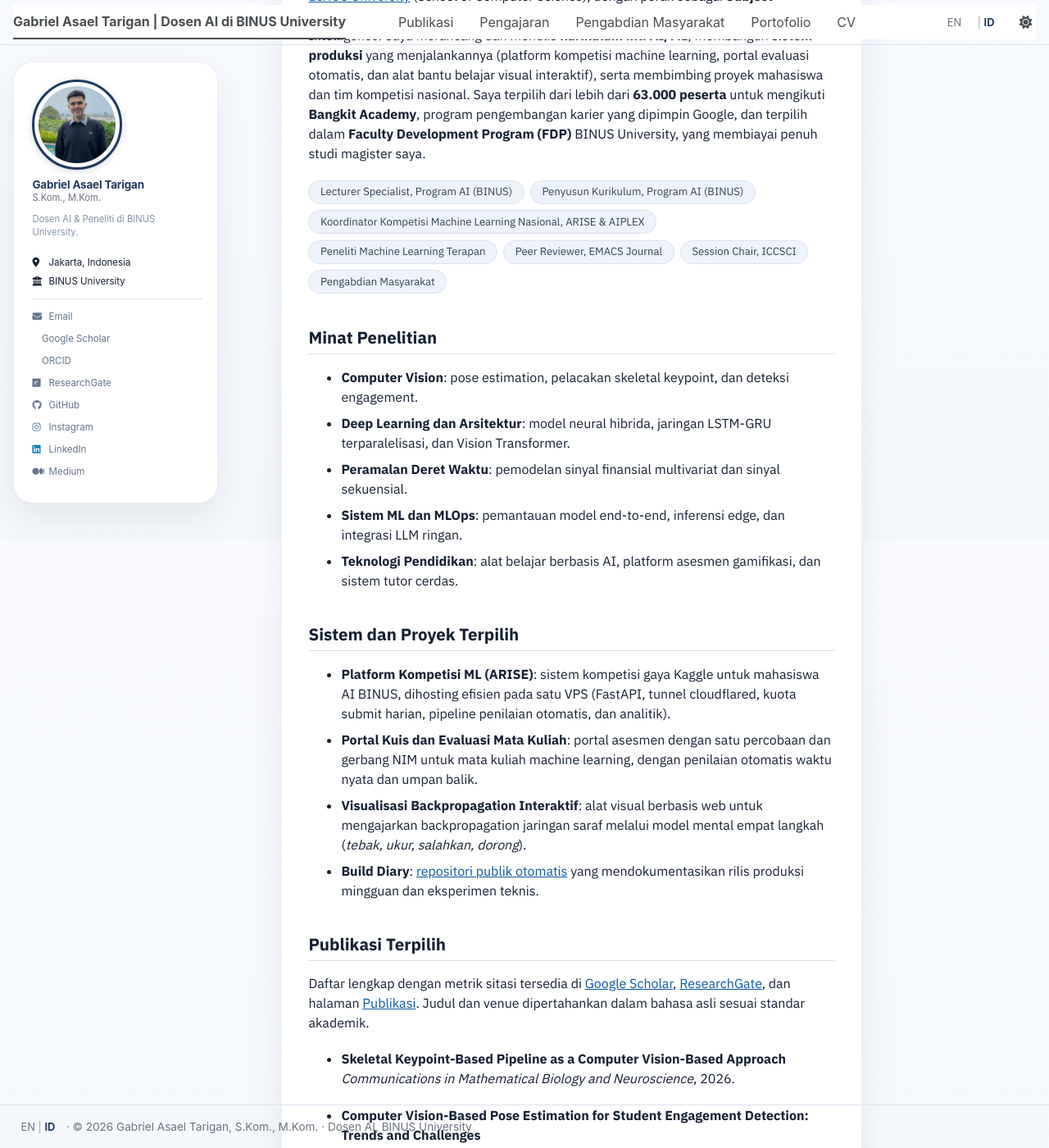
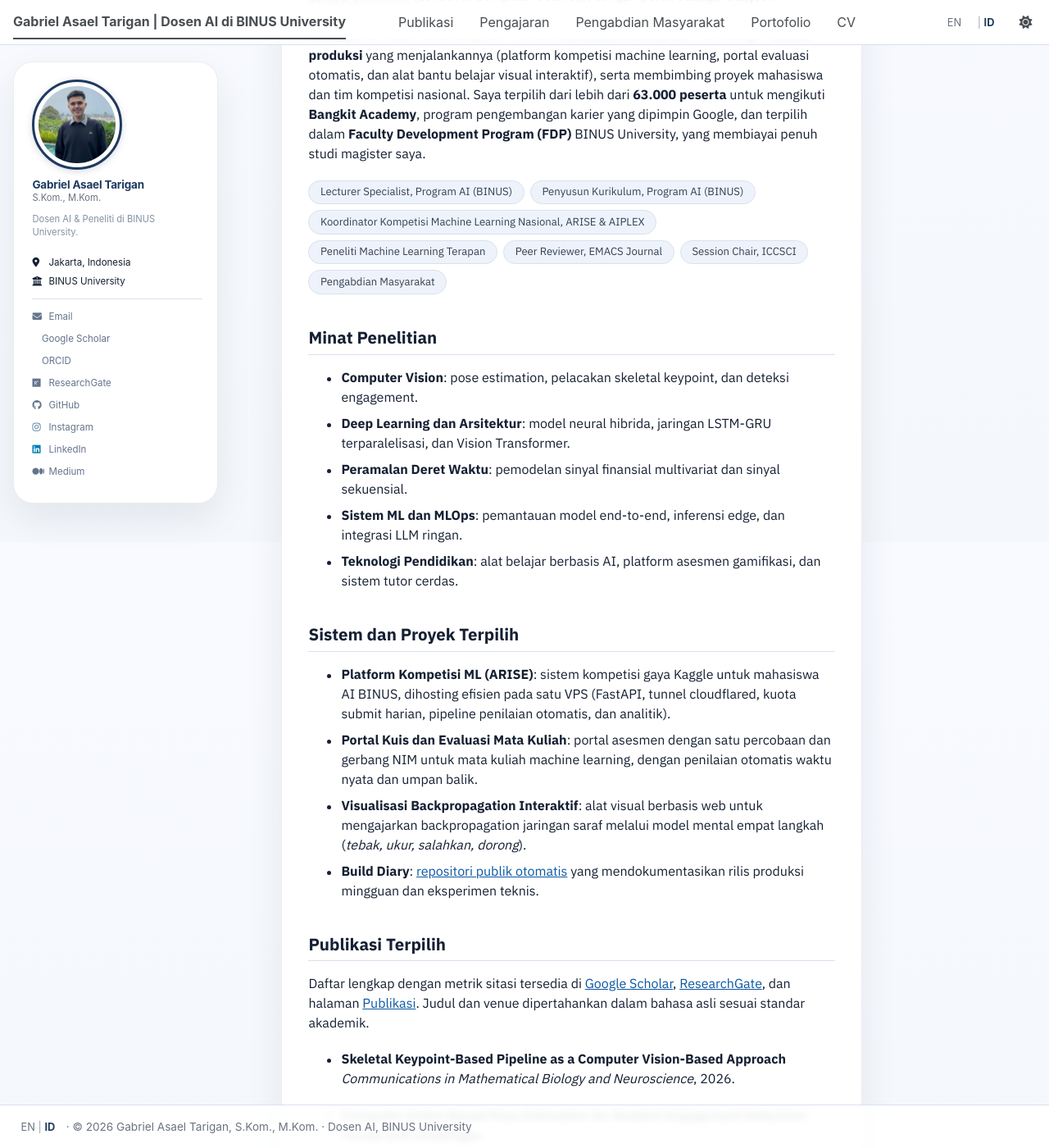
Before and after one commit to asaeltarigan/id, a Jekyll site: the page built from _pages/about.md, in a window 1280 px wide and 1400 px high, scrolled down 239 px. Shown: the whole window at 82% size. Built offline with Jekyll 4.4.1, drawn with Linux system fonts in a browser that asks for light colours; a style sheet for code colours, icons or effects is not loaded.

Commit message:
Fix bar atas/bawah transparan: masthead+footer diberi backdrop buram (fros); bump cache-buster v=44

```diff
--- a/_includes/head.html
+++ b/_includes/head.html
@@ -101,4 +101,4 @@
 <link rel="preconnect" href="https://fonts.gstatic.com" crossorigin>
 <link href="https://fonts.googleapis.com/css2?family=IBM+Plex+Sans:wght@400;500;600;700&display=swap" rel="stylesheet">
 <link rel="stylesheet" href="{{ base_path }}/assets/css/main.css">
-<link rel="stylesheet" href="{{ base_path }}/assets/css/custom.css?v=43">
+<link rel="stylesheet" href="{{ base_path }}/assets/css/custom.css?v=44">
--- a/assets/css/custom.css
+++ b/assets/css/custom.css
@@ -520,8 +520,10 @@ a:hover, a:focus { color: var(--ds-accent-strong); }
 .sidebar .author__desktop { font-size: 0.72rem !important; }
 .sidebar .author__urls li a { color: #64748b; }
 
-/* Masthead + footer ride the gradient instead of painting white */
-.masthead, .page__footer { background: transparent; }
+/* Masthead + footer: frosted backdrop so content doesn't bleed through on scroll */
+.masthead, .page__footer { background: rgba(255, 255, 255, 0.92); backdrop-filter: blur(4px); }
+html[data-theme="dark"] .masthead,
+html[data-theme="dark"] .page__footer { background: rgba(17, 28, 49, 0.92); backdrop-filter: blur(4px); }
 .masthead::after { background: var(--ds-line); }
 .page__footer { border-top: 1px solid var(--ds-line); }
 
```
